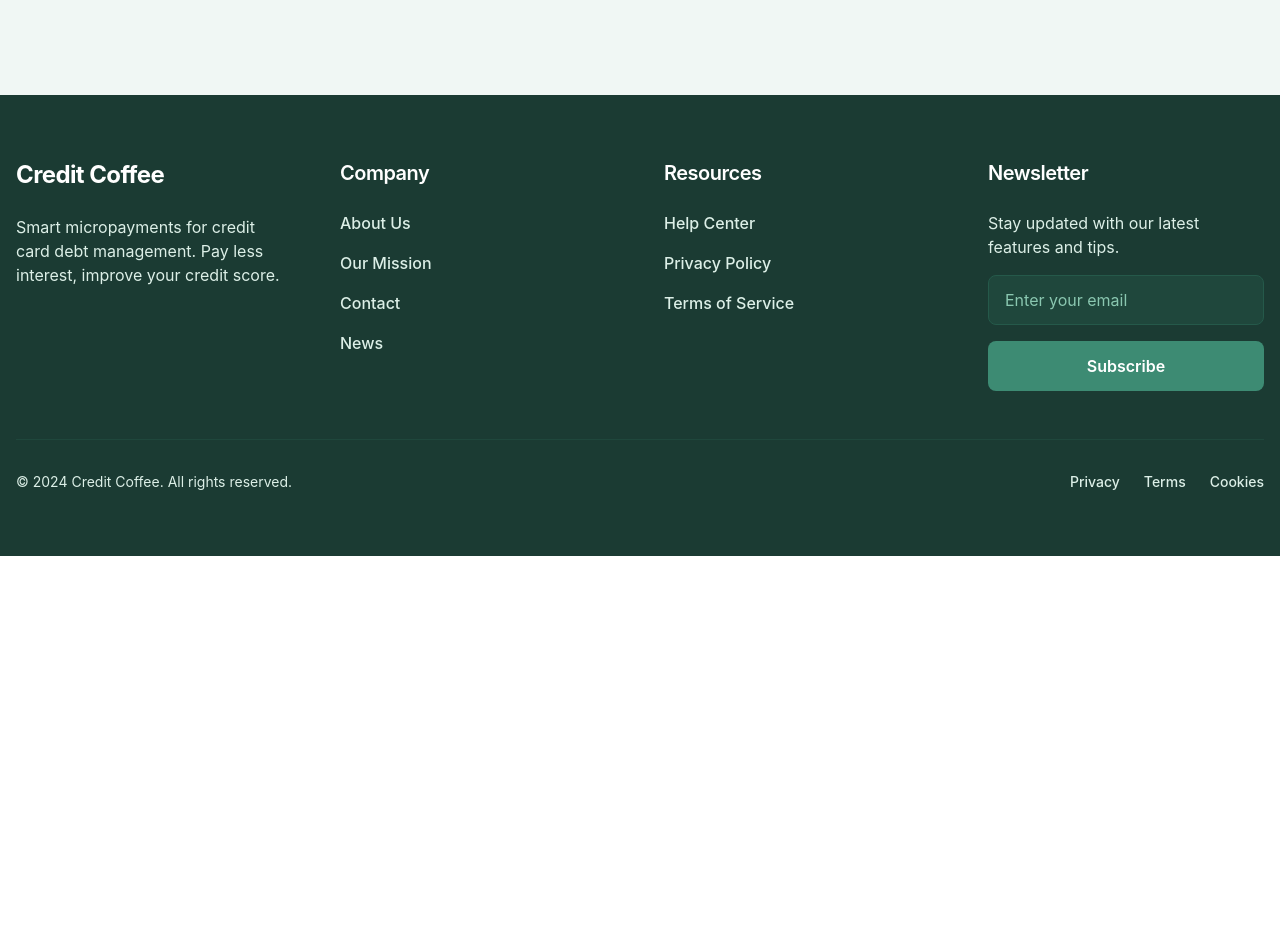
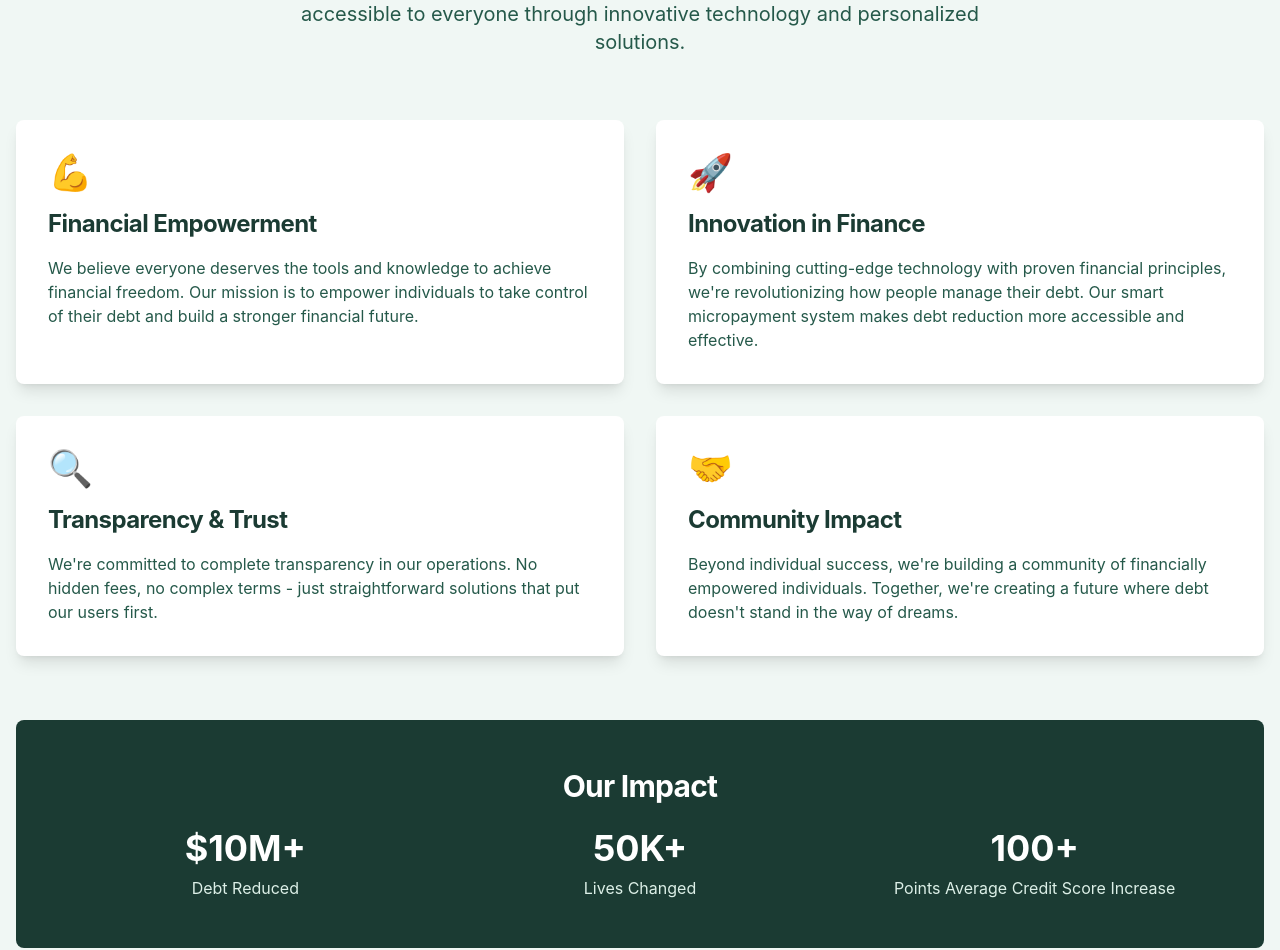
Before and after one commit to oldwestsolutions/starbucks, a React (Vite) app: page /mission in a window 1280 px wide. Shown: the part 244-1194 px from the top of the page. Before the commit the page ends 800 px from the top, so only its background shows below. Built offline with nearby package versions, Linux system fonts and the light colour scheme.

Commit message:
Set favicon to @creditcoffee.png and update favicon link in index.html

```diff
--- /dev/null
+++ b/public/index.html
@@ -0,0 +1 @@
+<link rel="icon" type="image/png" href="/favicon.png" />
--- a/src/App.tsx
+++ b/src/App.tsx
@@ -11,6 +11,7 @@ import Wallet from './pages/Wallet';
 import Journey from './pages/Journey';
 import LearnMore from './pages/LearnMore';
 import News from './pages/News';
+import Mission from './pages/Mission';
 
 // Create a wrapper component to handle conditional footer rendering
 const AppContent = () => {
@@ -31,6 +32,7 @@ const AppContent = () => {
           <Route path="/journey" element={<Journey />} />
           <Route path="/learn-more" element={<LearnMore />} />
           <Route path="/news" element={<News />} />
+          <Route path="/mission" element={<Mission />} />
         </Routes>
       </main>
       {!hideNavbarFooter && <Footer />}
--- /dev/null
+++ b/src/pages/Mission.tsx
@@ -0,0 +1,92 @@
+import { motion } from 'framer-motion';
+
+const Mission = () => {
+  const values = [
+    {
+      title: "Financial Empowerment",
+      description: "We believe everyone deserves the tools and knowledge to achieve financial freedom. Our mission is to empower individuals to take control of their debt and build a stronger financial future.",
+      icon: "💪"
+    },
+    {
+      title: "Innovation in Finance",
+      description: "By combining cutting-edge technology with proven financial principles, we're revolutionizing how people manage their debt. Our smart micropayment system makes debt reduction more accessible and effective.",
+      icon: "🚀"
+    },
+    {
+      title: "Transparency & Trust",
+      description: "We're committed to complete transparency in our operations. No hidden fees, no complex terms - just straightforward solutions that put our users first.",
+      icon: "🔍"
+    },
+    {
+      title: "Community Impact",
+      description: "Beyond individual success, we're building a community of financially empowered individuals. Together, we're creating a future where debt doesn't stand in the way of dreams.",
+      icon: "🤝"
+    }
+  ];
+
+  return (
+    <div className="min-h-screen bg-forest-50">
+      <div className="max-w-7xl mx-auto px-4 py-16">
+        {/* Hero Section */}
+        <motion.div
+          initial={{ opacity: 0, y: 20 }}
+          animate={{ opacity: 1, y: 0 }}
+          className="text-center mb-16"
+        >
+          <h1 className="text-4xl md:text-5xl font-bold text-forest-900 mb-6">
+            Our Mission
+          </h1>
+          <p className="text-xl text-forest-700 max-w-3xl mx-auto">
+            To transform the way people manage debt by making financial freedom accessible to everyone through innovative technology and personalized solutions.
+          </p>
+        </motion.div>
+
+        {/* Values Grid */}
+        <div className="grid grid-cols-1 md:grid-cols-2 gap-8 mb-16">
+          {values.map((value, index) => (
+            <motion.div
+              key={index}
+              initial={{ opacity: 0, y: 20 }}
+              animate={{ opacity: 1, y: 0 }}
+              transition={{ delay: index * 0.1 }}
+              className="bg-white p-8 rounded-lg shadow-lg"
+            >
+              <div className="text-4xl mb-4">{value.icon}</div>
+              <h3 className="text-2xl font-bold text-forest-900 mb-4">
+                {value.title}
+              </h3>
+              <p className="text-forest-700">
+                {value.description}
+              </p>
+            </motion.div>
+          ))}
+        </div>
+
+        {/* Impact Section */}
+        <motion.div
+          initial={{ opacity: 0, y: 20 }}
+          animate={{ opacity: 1, y: 0 }}
+          className="bg-forest-900 text-white rounded-lg p-12 text-center"
+        >
+          <h2 className="text-3xl font-bold mb-6">Our Impact</h2>
+          <div className="grid grid-cols-1 md:grid-cols-3 gap-8">
+            <div>
+              <div className="text-4xl font-bold mb-2">$10M+</div>
+              <p className="text-forest-100">Debt Reduced</p>
+            </div>
+            <div>
+              <div className="text-4xl font-bold mb-2">50K+</div>
+              <p className="text-forest-100">Lives Changed</p>
+            </div>
+            <div>
+              <div className="text-4xl font-bold mb-2">100+</div>
+              <p className="text-forest-100">Points Average Credit Score Increase</p>
+            </div>
+          </div>
+        </motion.div>
+      </div>
+    </div>
+  );
+};
+
+export default Mission;
--- a/src/pages/News.tsx
+++ b/src/pages/News.tsx
@@ -61,12 +61,14 @@ const News = () => {
         <div className="max-w-[1200px] mx-auto px-4 py-8">
           {/* Header */}
           <div className="border-b-2 border-black pb-4 mb-8">
+            <Link to="/" className="block hover:opacity-80 transition-opacity">
               <h1 className="text-4xl md:text-6xl font-serif font-bold text-black mb-2">
                 Credit Coffee News
               </h1>
               <p className="text-gray-600 text-sm uppercase tracking-wider">
                 Latest updates and insights on debt management and financial wellness
               </p>
+            </Link>
           </div>
 
           {/* Main Grid */}
```
Also changed, not shown: src/pages/Contact.tsx (+77 -66 lines), public/favicon.png (added). Lines whose indentation alone changed are shown as unchanged.
